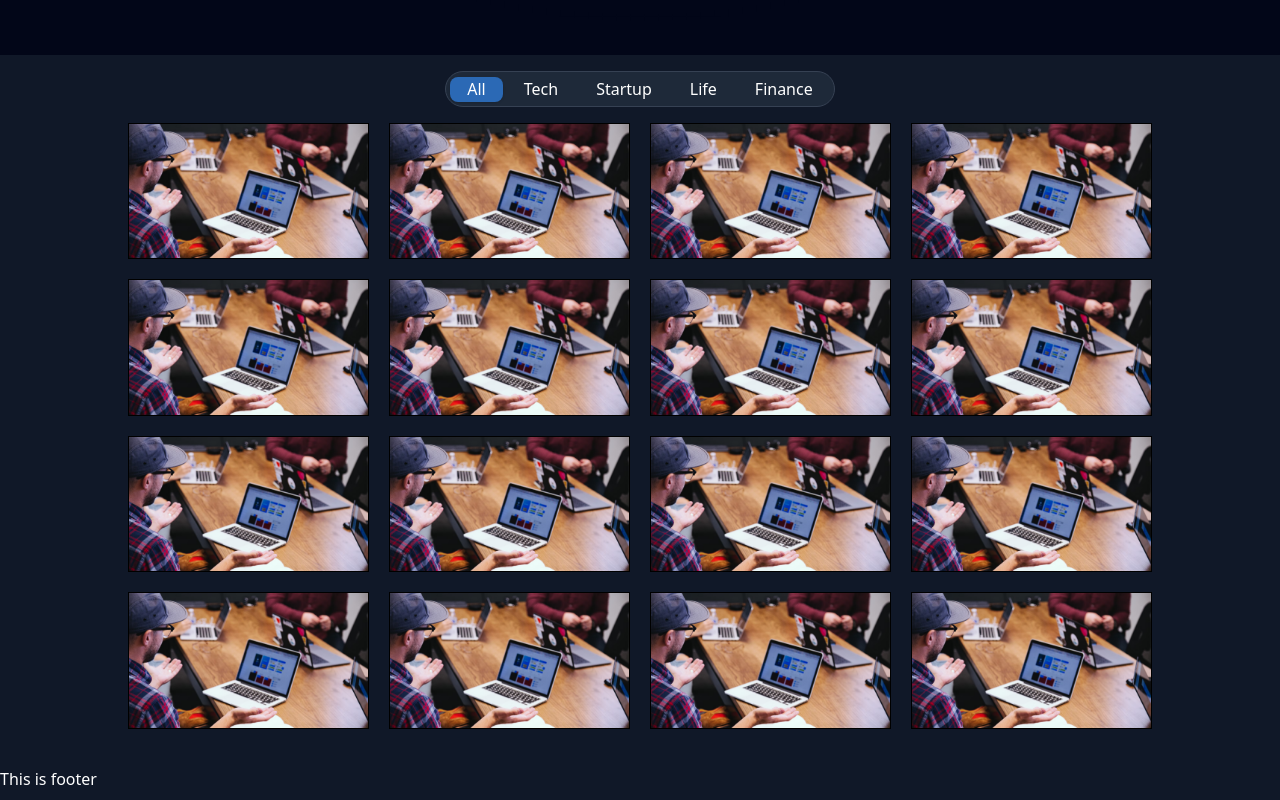
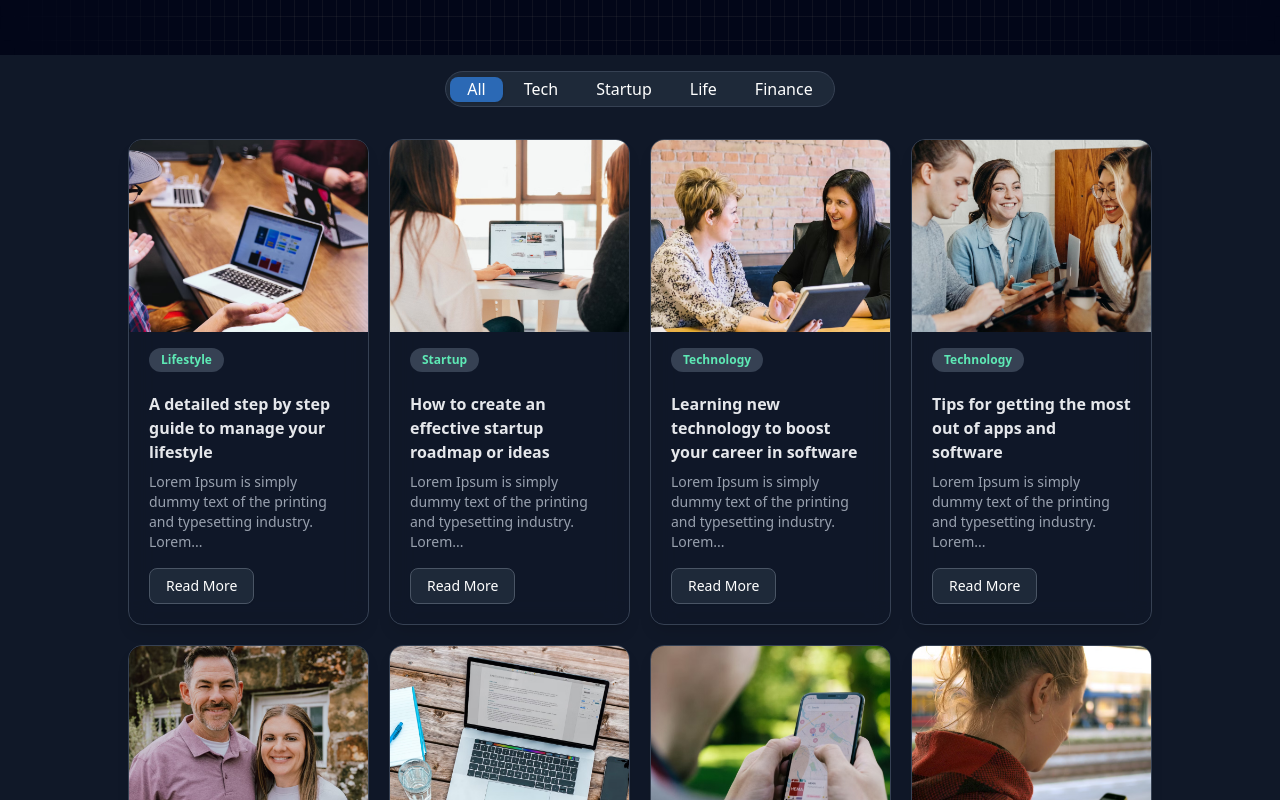
Before and after one commit to Crypt06545/AI-Blog, a Next.js app: page / in a window 1280 px wide. Shown: the part 800-1600 px from the top of the page. Built offline with nearby package versions, Linux system fonts and the light colour scheme; no server answers.

Commit message:
create blog card and dynamic blog details route

```diff
--- /dev/null
+++ b/src/app/blogs/[id]/page.jsx
@@ -0,0 +1,11 @@
+import React from 'react'
+
+const page = ({params}) => {
+  return (
+    <div>
+      {params.id}
+    </div>
+  )
+}
+
+export default page
--- a/src/components/BlogCard.jsx
+++ b/src/components/BlogCard.jsx
@@ -1,10 +1,33 @@
 import Image from "next/image";
 import React from "react";
-import { blog_data } from "@/app/assets/assets";
-const BlogCard = ({ blog }) => {
+import { Button } from "./ui/button";
+import Link from "next/link";
+
+const BlogCard = ({ image, title, description, category ,id}) => {
   return (
-    <div className="max-w-[330px] sm:max-w-[300px] bg-white border border-black">
-      <Image src={blog_data[0].image} alt="" width={400} height={400} />
+    <div className="w-full rounded-xl overflow-hidden bg-gray-900/60 backdrop-blur-md shadow-lg hover:shadow-primary/30 transition duration-300 hover:scale-[1.01] cursor-pointer border border-gray-700">
+      <Image
+        src={image}
+        alt={title}
+        width={400}
+        height={240}
+        className="w-full h-48 object-cover"
+      />
+      <span className="ml-5 mt-4 px-3 py-1 inline-block bg-gray-700 text-emerald-300 text-xs font-semibold rounded-full">
+        {category}
+      </span>
+      <div className="p-5">
+        <h5 className="mb-2 font-semibold text-gray-200 text-base">{title}</h5>
+        <p className="text-sm text-gray-400">{description.slice(0, 80)}...</p>
+        <div>
+          <Button
+            variant="outline"
+            className="mt-4 text-white cursor-pointer bg-gray-800 border-gray-600 hover:bg-gray-700 hover:border-gray-500 hover:text-white transition-colors"
+          >
+            <Link href={`/blogs/${id}`}>Read More</Link>
+          </Button>
+        </div>
+      </div>
     </div>
   );
 };
--- a/src/components/BlogList.jsx
+++ b/src/components/BlogList.jsx
@@ -32,15 +32,15 @@ const BlogList = () => {
           </TabsList>
         </Tabs>
       </div>
-      <div className="w-full px-6 md:px-16 lg:px-24 xl:px-32 grid md:grid-cols-4 gap-5">
-        {blog_data.map((item,index) => {
-          console.log(item);
-
+      <div className="w-full mt-4 px-6 md:px-16 lg:px-24 xl:px-32 grid md:grid-cols-4 gap-5">
+        {blog_data.map((item, index) => {
+          // console.log(item);
           return (
             <BlogCard
-            key={index}
+              key={index}
               image={item.image}
               title={item.title}
+              id={item.id}
               description={item.description}
               category={item.category}
             />
--- a/src/components/Navbar.jsx
+++ b/src/components/Navbar.jsx
@@ -17,7 +17,7 @@ const Navbar = () => {
   const navLinks = [
     { path: "/", name: "Home" },
     { path: "/about", name: "About" },
-    { path: "/blog", name: "Blog" },
+    { path: "/blogs", name: "Blogs" },
     { path: "/contact", name: "Contact" },
   ];
 
@@ -27,7 +27,9 @@ const Navbar = () => {
   };
 
   return (
-    <nav className="h-[55px] sticky top-0 w-full px-6 md:px-16 lg:px-24 xl:px-28 flex items-center content-center justify-between z-50 bg-gray-900 text-white shadow-[0px_4px_25px_0px_#0000000D] transition-all">
+   <nav className="h-[55px] sticky top-0 w-full px-6 md:px-16 lg:px-24 xl:px-28 flex items-center justify-between z-50 bg-gray-900/40 backdrop-blur-sm backdrop-saturate-150 text-white shadow-[0px_4px_25px_0px_#0000000D] transition-all duration-300">
+
+
       {/* Logo */}
       <Link href="/">
         <img
```
Also changed, not shown: src/app/blogs/page.jsx (renamed from src/app/blog/page.jsx).
